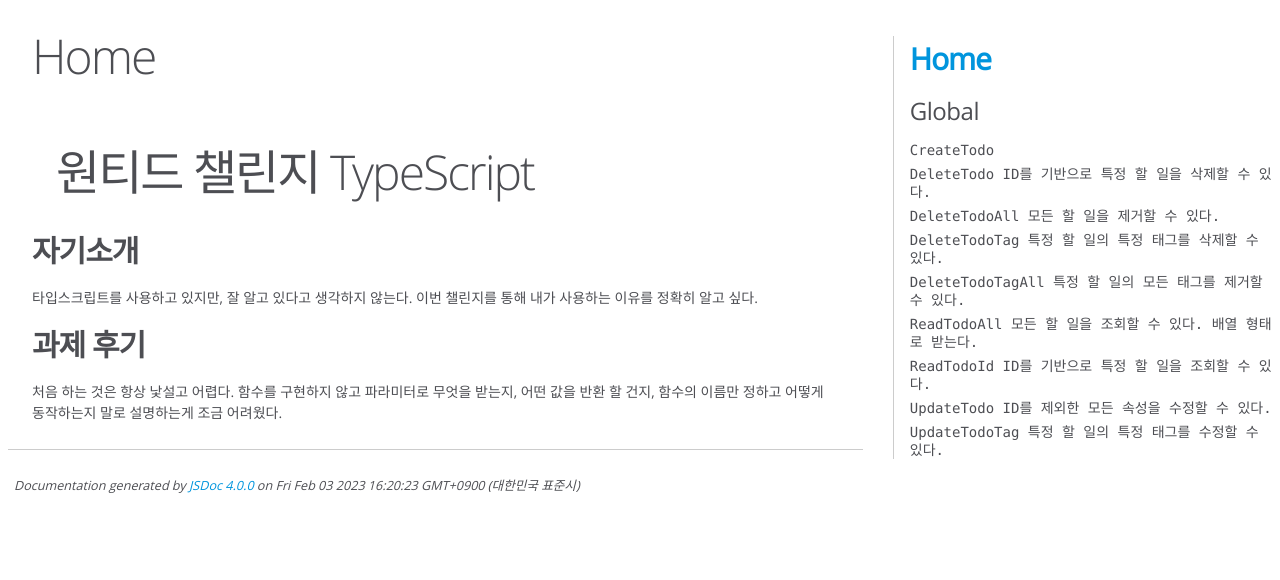
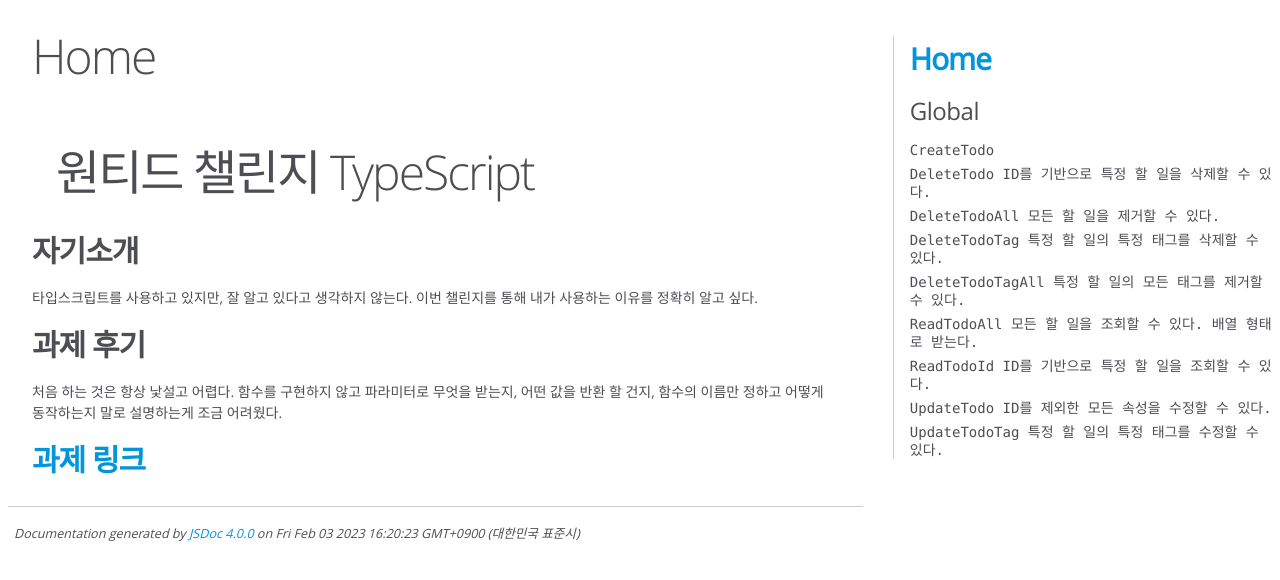
Before and after one commit to waterhumanB/wanted-pre-onboarding-challenge-fe-2, a website: page docs/index.html in a window 1280 px wide. Drawn offline with Linux system fonts and the light colour scheme.

Commit message:
feat: git page 배포

```diff
--- a/docs/index.html
+++ b/docs/index.html
@@ -48,7 +48,9 @@
 <p>타입스크립트를 사용하고 있지만, 잘 알고 있다고 생각하지 않는다. 이번 챌린지를 통해 내가 사용하는 이유를 정확히 알고 싶다.</p>
 <h2>과제 후기</h2>
 <p>처음 하는 것은 항상 낯설고 어렵다. 함수를 구현하지 않고 파라미터로 무엇을 받는지, 어떤 값을 반환 할 건지, 함수의 이름만 정하고 어떻게 동작하는지 말로 설명하는게 조금 어려웠다.</p></article>
-    </section>
+<h2><a href="https://waterhumanb.github.io/wanted-pre-onboarding-challenge-fe-2/index.html">과제 링크</a></h2></article>
+</section>
+
 
 
 
```
Also changed, not shown: README.md.
